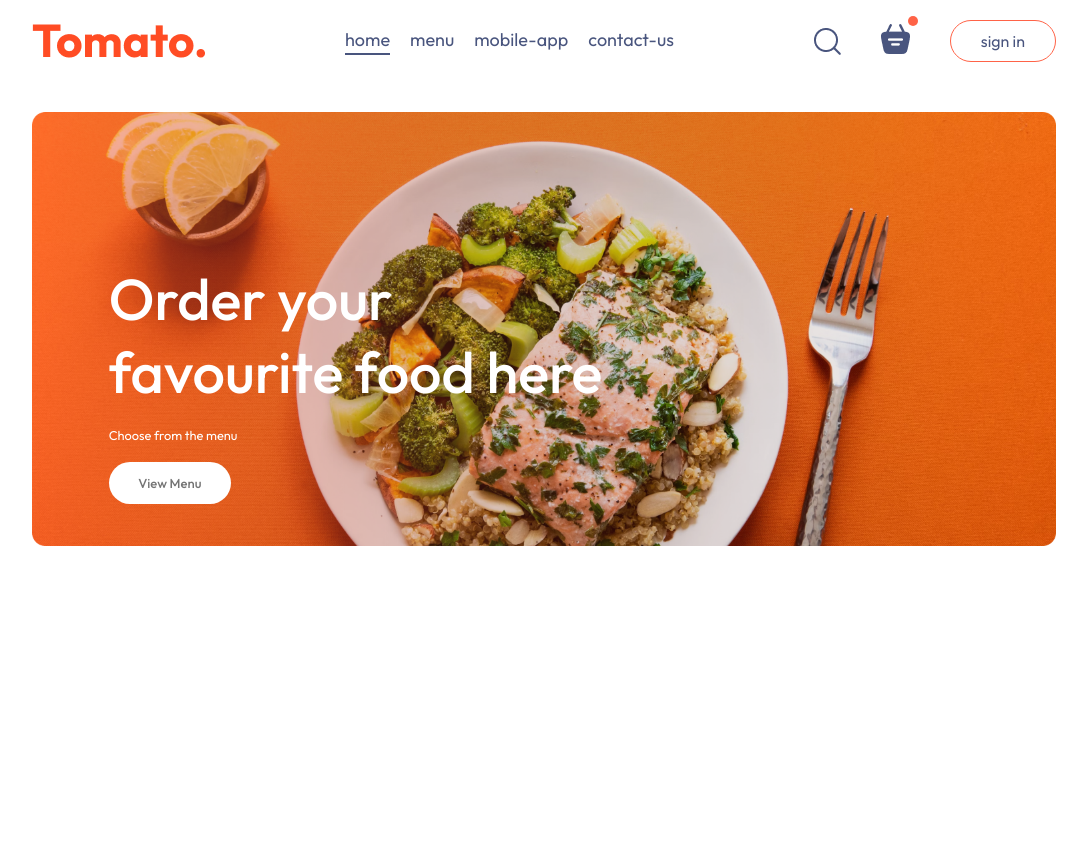
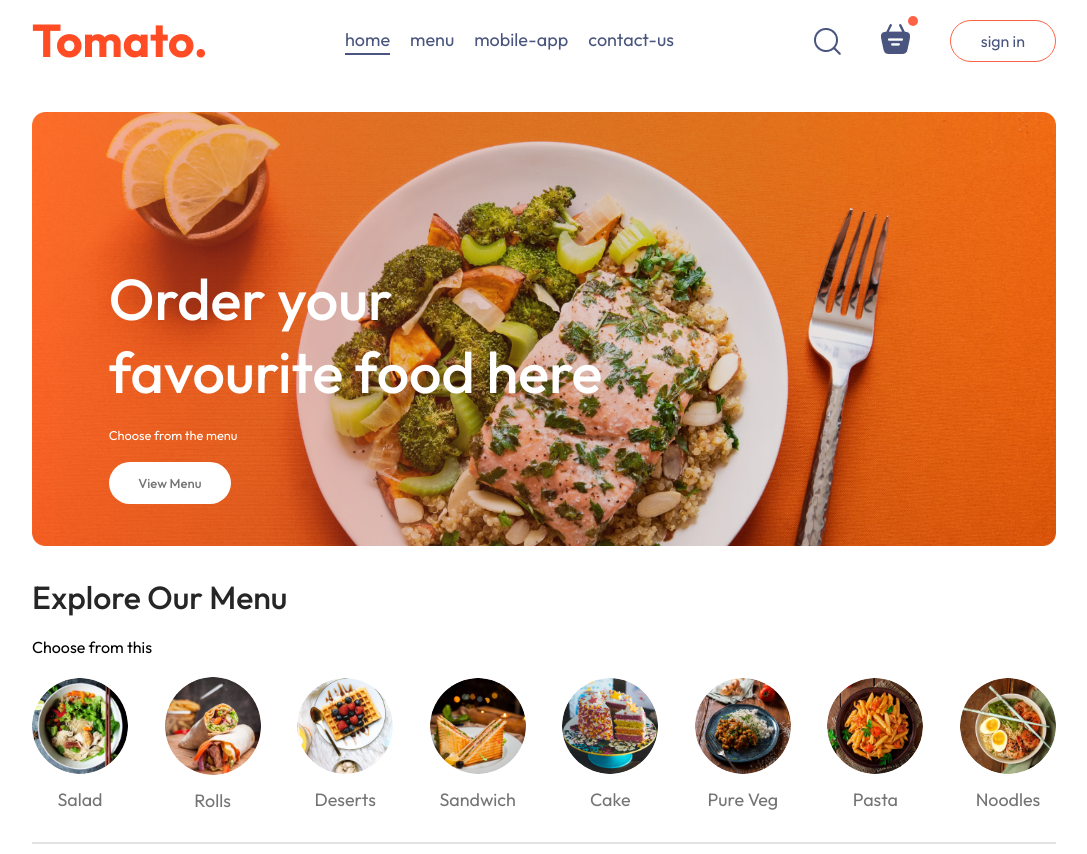
Before and after one commit to thisalchandupa/Tasty, a React (Vite) app: page / in a window 1280 px wide. Shown: the whole page, without its empty margins (96-1183 px from the left). Before the commit the page ends 800 px from the top, so only its background shows below. Built offline with nearby package versions, Linux system fonts and the light colour scheme.

Commit message:
ExploreMenu component added

```diff
--- /dev/null
+++ b/src/components/ExploreMenu/ExploreMenu.css
@@ -0,0 +1,56 @@
+.explore-menu{
+    display: flex;
+    flex-direction: column;
+    gap: 20px;
+}
+
+.explore-menu h1{
+    color: #262626;
+    font-weight: 500;
+}
+
+.explore-menu-text{
+    max-width: 60%;
+    columns: #808080;
+}
+
+.explore-menu-list{
+    display: flex;
+    justify-content: space-between;
+    align-items: center;
+    gap: 30px;
+    text-align: center;
+    max-width: 20px 0px;
+    overflow-x: scroll;
+}
+
+.explore-menu-list::-webkit-scrollbar{
+    display: none;
+}
+
+.explore-menu-list-item img{
+    width: 7.5vw;
+    min-width: 80px;
+    cursor: pointer;
+    border-radius: 50%;
+    transition: 0.2s;
+}
+
+.explore-menu-list-item p{
+    margin-top: 10px;
+    color: #747474;
+    font-size: max(1.4vw,16px);
+    cursor: pointer;
+}
+
+.explore-menu hr{
+    margin: 10px 0px;
+    height: 2px;
+    background-color: #e2e2e2;
+    border: none;
+}
+
+.explore-menu-list-item .active{
+    border: 4px solid tomato;
+    padding: 2px ;
+}
--- /dev/null
+++ b/src/components/ExploreMenu/ExploreMenu.jsx
@@ -0,0 +1,25 @@
+import React from 'react'
+import './ExploreMenu.css'
+import { menu_list } from '../../assets/assets'
+
+const ExploreMenu = ({category,setCategory}) => {
+  return (
+    <div className='explore-menu' id='explore-menu'>
+      <h1>Explore Our Menu</h1>
+      <p className='explore-menu-test'>Choose from this</p>
+      <div className="explore-menu-list">
+        {menu_list.map((item,index)=>{
+          return(
+            <div onClick={()=>setCategory(prev=>prev===item.menu_name?"All":item.menu_name)} key={index} className="explore-menu-list-item">
+              <img className={category===item.menu_name?"active":""} src={item.menu_image} alt="" />
+              <p>{item.menu_name}</p>
+            </div>
+          )
+        })}
+      </div>
+      <hr />
+    </div>
+  )
+}
+
+export default ExploreMenu
--- a/src/pages/Home/Home.jsx
+++ b/src/pages/Home/Home.jsx
@@ -1,10 +1,18 @@
-import React from 'react'
+import React, { useState } from 'react'
 import './Home.css'
 import Header from '../../components/Header/Header'
+import ExploreMenu from '../../components/ExploreMenu/ExploreMenu'
+
+
 const Home = () => {
+
+  const[category,setCategory] = useState("All");
+
+
   return (
     <div>
       <Header/>
+      <ExploreMenu category={category} setCategory={setCategory}/>
     </div>
   )
 }
```
